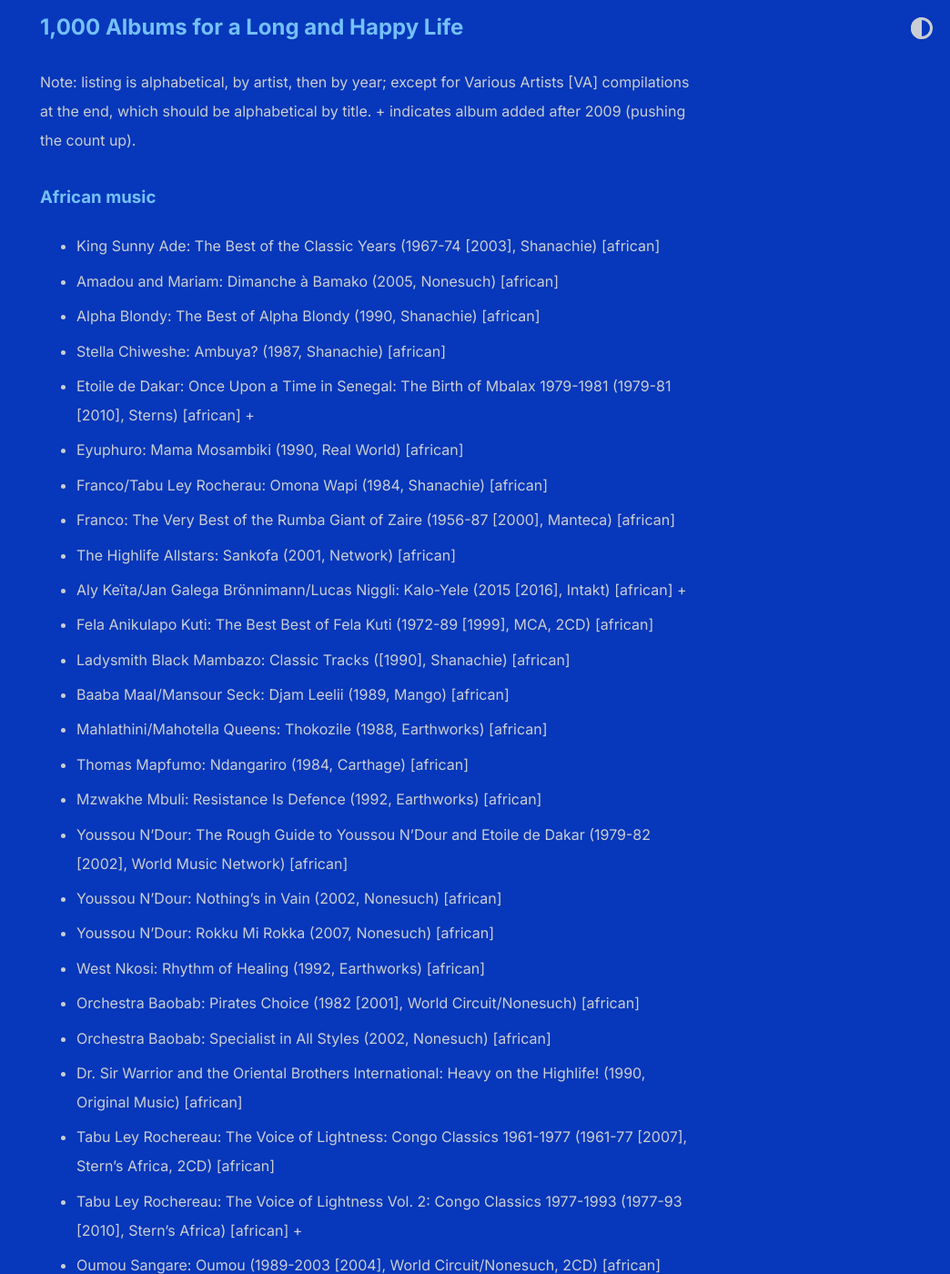
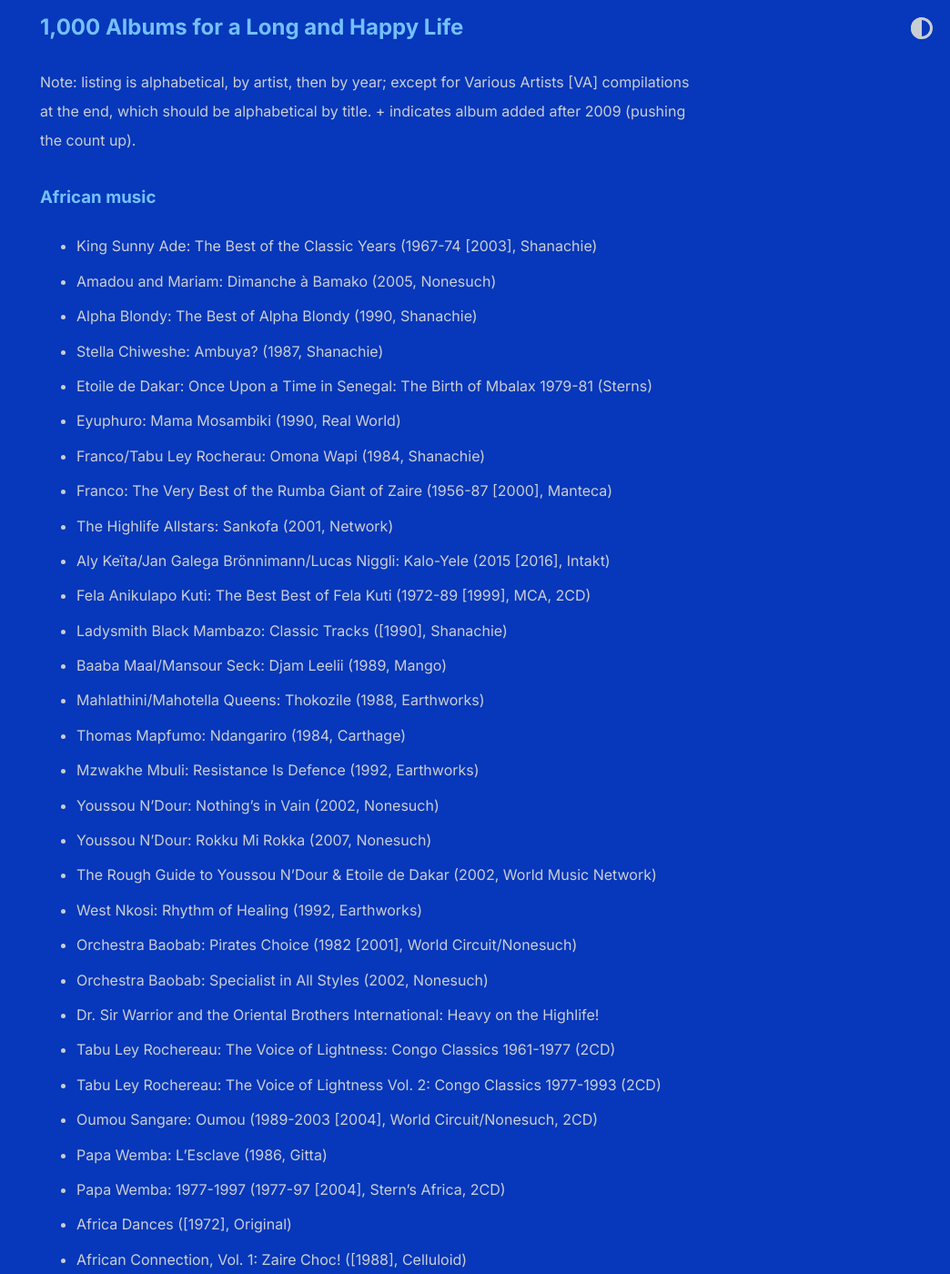
Before and after one commit to shihankanungo/shihankanungo.github.io, a Jekyll site: the page built from tomhull.md, in a window 1280 px wide and 1400 px high, scrolled down 2896 px. Shown: the whole window at 91% size, without its empty margins (236-1280 px from the left). Built offline with Jekyll 4.4.1, drawn with Linux system fonts in a browser that asks for light colours; some of the changed text lies outside the part shown.

Commit message:
Update tomhull.md

```diff
--- a/tomhull.md
+++ b/tomhull.md
@@ -76,52 +76,52 @@
 Note: listing is alphabetical, by artist, then by year; except for Various Artists [VA] compilations at the end, which should be alphabetical by title. + indicates album added after 2009 (pushing the count up).
 
 ### African music
-- King Sunny Ade: The Best of the Classic Years (1967-74 [2003], Shanachie) [african]
-- Amadou and Mariam: Dimanche à Bamako (2005, Nonesuch) [african]
-- Alpha Blondy: The Best of Alpha Blondy (1990, Shanachie) [african]
-- Stella Chiweshe: Ambuya? (1987, Shanachie) [african]
-- Etoile de Dakar: Once Upon a Time in Senegal: The Birth of Mbalax 1979-1981 (1979-81 [2010], Sterns) [african] +
-- Eyuphuro: Mama Mosambiki (1990, Real World) [african]
-- Franco/Tabu Ley Rocherau: Omona Wapi (1984, Shanachie) [african]
-- Franco: The Very Best of the Rumba Giant of Zaire (1956-87 [2000], Manteca) [african]
-- The Highlife Allstars: Sankofa (2001, Network) [african]
-- Aly Keïta/Jan Galega Brönnimann/Lucas Niggli: Kalo-Yele (2015 [2016], Intakt) [african] +
-- Fela Anikulapo Kuti: The Best Best of Fela Kuti (1972-89 [1999], MCA, 2CD) [african]
-- Ladysmith Black Mambazo: Classic Tracks ([1990], Shanachie) [african]
-- Baaba Maal/Mansour Seck: Djam Leelii (1989, Mango) [african]
-- Mahlathini/Mahotella Queens: Thokozile (1988, Earthworks) [african]
-- Thomas Mapfumo: Ndangariro (1984, Carthage) [african]
-- Mzwakhe Mbuli: Resistance Is Defence (1992, Earthworks) [african]
-- Youssou N'Dour: The Rough Guide to Youssou N'Dour and Etoile de Dakar (1979-82 [2002], World Music Network) [african]
-- Youssou N'Dour: Nothing's in Vain (2002, Nonesuch) [african]
-- Youssou N'Dour: Rokku Mi Rokka (2007, Nonesuch) [african]
-- West Nkosi: Rhythm of Healing (1992, Earthworks) [african]
-- Orchestra Baobab: Pirates Choice (1982 [2001], World Circuit/Nonesuch) [african]
-- Orchestra Baobab: Specialist in All Styles (2002, Nonesuch) [african]
-- Dr. Sir Warrior and the Oriental Brothers International: Heavy on the Highlife! (1990, Original Music) [african]
-- Tabu Ley Rochereau: The Voice of Lightness: Congo Classics 1961-1977 (1961-77 [2007], Stern's Africa, 2CD) [african]
-- Tabu Ley Rochereau: The Voice of Lightness Vol. 2: Congo Classics 1977-1993 (1977-93 [2010], Stern's Africa) [african] +
-- Oumou Sangare: Oumou (1989-2003 [2004], World Circuit/Nonesuch, 2CD) [african]
-- Papa Wemba: L'Esclave (1986, Gitta) [african]
-- Papa Wemba: 1977-1997 (1977-97 [2004], Stern's Africa, 2CD) [african]
-- Africa Dances ([1972], Original) [african]
-- African Connection, Vol. 1: Zaire Choc! ([1988], Celluloid) [african]
-- African Pearls 1: Congo: Rumba on the River (1954-69 [2006], Syllart, 2CD) [african]
-- Authenticité: The Syliphone Years (1965-80 [2007], Sterns, 2CD) [african]
-- Electric Highlife: Sessions From the Bokoor Studios (1978-89 [2002], Naxos World) [african]
-- Golden Afrique Vol. 1 (1971-83 [2005], Network, 2CD) [african]
-- Golden Afrique Vol. 2 (1956-82 [2005], Network, 2CD) [african]
-- The Guitar and Gun: Highlife Music From Ghana (1981-84 [2003], Stern's/Earthworks) [african]
-- Guitar Paradise of East Africa ([1991], Earthworks) [african]
-- The Heartbeat of Soweto ([1988], Shanachie) [african]
-- The Indestructible Beat of Soweto ([1986], Shanachie) [african]
-- The Kings and Queens of Township Jive: Modern Roots of the Indestructible Beat of Soweto ([1991], Earthworks) [african]
-- The Kings of Highlife: The Vibrant Music of West Africa ([2003], Wrasse) [african]
-- Kwaito: South African Hip Hop ([2000], Stern's/Earthworks) [african]
-- Mbuki Mvuki (1957-84 [1993], Original Music) [african]
-- The Music in My Head ([1998], Sterns) [african]
-- Soweto Never Sleeps ([1986], Shanachie) [african]
-- Township Jazz 'n' Jive (1939-65 [1997], Music Club) [african]
+- King Sunny Ade: The Best of the Classic Years (1967-74 [2003], Shanachie)
+- Amadou and Mariam: Dimanche à Bamako (2005, Nonesuch)
+- Alpha Blondy: The Best of Alpha Blondy (1990, Shanachie)
+- Stella Chiweshe: Ambuya? (1987, Shanachie)
+- Etoile de Dakar: Once Upon a Time in Senegal: The Birth of Mbalax 1979-81 (Sterns)
+- Eyuphuro: Mama Mosambiki (1990, Real World)
+- Franco/Tabu Ley Rocherau: Omona Wapi (1984, Shanachie)
+- Franco: The Very Best of the Rumba Giant of Zaire (1956-87 [2000], Manteca)
+- The Highlife Allstars: Sankofa (2001, Network)
+- Aly Keïta/Jan Galega Brönnimann/Lucas Niggli: Kalo-Yele (2015 [2016], Intakt)
+- Fela Anikulapo Kuti: The Best Best of Fela Kuti (1972-89 [1999], MCA, 2CD)
+- Ladysmith Black Mambazo: Classic Tracks ([1990], Shanachie)
+- Baaba Maal/Mansour Seck: Djam Leelii (1989, Mango)
+- Mahlathini/Mahotella Queens: Thokozile (1988, Earthworks)
+- Thomas Mapfumo: Ndangariro (1984, Carthage)
+- Mzwakhe Mbuli: Resistance Is Defence (1992, Earthworks)
+- Youssou N'Dour: Nothing's in Vain (2002, Nonesuch)
+- Youssou N'Dour: Rokku Mi Rokka (2007, Nonesuch)
+- The Rough Guide to Youssou N'Dour & Etoile de Dakar (2002, World Music Network)
+- West Nkosi: Rhythm of Healing (1992, Earthworks)
+- Orchestra Baobab: Pirates Choice (1982 [2001], World Circuit/Nonesuch)
+- Orchestra Baobab: Specialist in All Styles (2002, Nonesuch)
+- Dr. Sir Warrior and the Oriental Brothers International: Heavy on the Highlife!
+- Tabu Ley Rochereau: The Voice of Lightness: Congo Classics 1961-1977 (2CD)
+- Tabu Ley Rochereau: The Voice of Lightness Vol. 2: Congo Classics 1977-1993 (2CD)
+- Oumou Sangare: Oumou (1989-2003 [2004], World Circuit/Nonesuch, 2CD)
+- Papa Wemba: L'Esclave (1986, Gitta)
+- Papa Wemba: 1977-1997 (1977-97 [2004], Stern's Africa, 2CD)
+- Africa Dances ([1972], Original)
+- African Connection, Vol. 1: Zaire Choc! ([1988], Celluloid)
+- African Pearls 1: Congo: Rumba on the River (1954-69 [2006], Syllart, 2CD)
+- Authenticité: The Syliphone Years (1965-80 [2007], Sterns, 2CD)
+- Electric Highlife: Sessions From the Bokoor Studios (1978-89 [2002], Naxos World)
+- Golden Afrique Vol. 1 (1971-83 [2005], Network, 2CD)
+- Golden Afrique Vol. 2 (1956-82 [2005], Network, 2CD)
+- The Guitar and Gun: Highlife Music From Ghana (1981-84, Stern's/Earthworks)
+- Guitar Paradise of East Africa ([1991], Earthworks)
+- The Heartbeat of Soweto ([1988], Shanachie)
+- The Indestructible Beat of Soweto ([1986], Shanachie)
+- The Kings & Queens of Township Jive: Modern Roots of the Indestructible Beat of Soweto
+- The Kings of Highlife: The Vibrant Music of West Africa ([2003], Wrasse)
+- Kwaito: South African Hip Hop ([2000], Stern's/Earthworks)
+- Mbuki Mvuki (1957-84 [1993], Original Music)
+- The Music in My Head ([1998], Sterns)
+- Soweto Never Sleeps ([1986], Shanachie)
+- Township Jazz 'n' Jive (1939-65 [1997], Music Club)
 
 ### Jazz (1920's)
 - Benny Carter: The Complete Further Definitions Sessions (1961-66, Impulse)
@@ -137,52 +137,52 @@
 - Roy Eldridge: Little Jazz: The Best of the Verve Years (1951-60 [1994], Verve)
 - Duke Ellington: The Bubber Miley Era: 1924-1929 (1924-29 [2003], Jazz Legends)
 - Duke Ellington: Never No Lament: The Blanton-Webster Band (1940-42 [2003])
-- Duke Ellington: Ellington at Newport 1956 (Complete) (1956 [1999], Columbia/Legacy, 2CD)
-- Duke Ellington/Johnny Hodges: Back to Back / Side by Side (1958-59, Verve, 2CD)
-- Duke Ellington/Coleman Hawkins: Duke Ellington Meets Coleman Hawkins (1962 [1995], Impulse)
-- Duke Ellington: The Far East Suite: Special Mix (1966 [1995], RCA)
-- Duke Ellington: His Mother Called Him Bill (1967 [1987], RCA)
-- Bud Freeman: Chicago / Austin High School Jazz in Hi-Fi (1957 [2007], Mosaic)
-- Benny Goodman: B.G. in Hi-Fi (1954 [1989], Capitol)
-- Lionel Hampton: Hot Mallets Vol. 1 (1937-39 [1987], RCA Bluebird)
-- Lionel Hampton: Flying Home (1942-45 [1990], Decca)
-- Coleman Hawkins: The Bebop Years (1939-49 [2000], Proper, 4CD)
+- Duke Ellington: Ellington at Newport 1956 (Complete) (1999, Columbia/Legacy, 2CD)
+- Duke Ellington/Johnny Hodges: Back to Back/Side by Side (1958-59, Verve, 2CD)
+- Duke Ellington/Coleman Hawkins: Duke Ellington Meets Coleman Hawkins (1962, Impulse)
+- Duke Ellington: The Far East Suite: Special Mix (1966, RCA)
+- Duke Ellington: His Mother Called Him Bill (1967, RCA)
+- Bud Freeman: Chicago / Austin High School Jazz in Hi-Fi (1957, Mosaic)
+- Benny Goodman: B.G. in Hi-Fi (1954, Capitol)
+- Lionel Hampton: Hot Mallets Vol. 1 (1937-39, RCA Bluebird)
+- Lionel Hampton: Flying Home (1942-45, Decca)
+- Coleman Hawkins: The Bebop Years (1939-49, Proper, 4CD)
 - Coleman Hawkins/Ben Webster: Coleman Hawkins Encounters Ben Webster (1957, Verve)
 - Coleman Hawkins: Soul (1958, Prestige)
 - Coleman Hawkins: Today and Now (1962, Impulse)
-- Fletcher Henderson: A Study in Frustration (1923-38 [1994], Columbia, 3CD)
-- Earl Hines: Up to Date (1964 [1988], RCA Bluebird)
-- Earl Hines: Live at the Village Vanguard (1965 [1988], Columbia)
-- Earl Hines: Tour de Force (1972 [1989], Black Lion)
-- Johnny Hodges: Passion Flower (1940-46 [1995], RCA)
-- Johnny Hodges: Everybody Knows Johnny Hodges (1964-65 [1992], Impulse)
-- Johnny Hodges: Triple Play (1967 [1995], RCA)
+- Fletcher Henderson: A Study in Frustration (1923-38, Columbia, 3CD)
+- Earl Hines: Up to Date (1964, RCA Bluebird)
+- Earl Hines: Live at the Village Vanguard (1965, Columbia)
+- Earl Hines: Tour de Force (1972, Black Lion)
+- Johnny Hodges: Passion Flower (1940-46, RCA)
+- Johnny Hodges: Everybody Knows Johnny Hodges (1964-65, Impulse)
+- Johnny Hodges: Triple Play (1967, RCA)
 - George Lewis: The Beverley Caverns Sessions (1953, Good Time Jazz)
-- Jimmie Lunceford: For Dancers Only (1935-37 [1994], Decca)
+- Jimmie Lunceford: For Dancers Only (1935-37, Decca)
 - McKinney's Cotton Pickers: The Band Don Redman Built (1928-1930) (RCA Bluebird)
-- Jelly Roll Morton: The Pearls (1926-39 [1988], RCA)
-- Don Redman: Doin' What I Please (1925-38 [1993], ASV)
+- Jelly Roll Morton: The Pearls (1926-39, RCA)
+- Don Redman: Doin' What I Please (1925-38, ASV)
 - Django Reinhardt/Stéphane Grappelli: Swing from Paris (1935-39, ASV)
-- Artie Shaw: The Essential Artie Shaw (1936-53 [2005], Bluebird/Legacy, 2CD)
-- Muggsy Spanier: The "Ragtime Band" Sessions (1939 [1995], RCA Bluebird)
-- Art Tatum: 20th Century Piano Genius (1950-55 [1996], Verve, 2CD)
+- Artie Shaw: The Essential Artie Shaw (1936-53, Bluebird/Legacy, 2CD)
+- Muggsy Spanier: The "Ragtime Band" Sessions (1939, RCA Bluebird)
+- Art Tatum: 20th Century Piano Genius (1950-55, Verve, 2CD)
 - Art Tatum: The Tatum Group Masterpieces, Vols. 2, 7, 8 (1955-56, Pablo, 3CD)
 - Jack Teagarden's Big Eight / Pee Wee Russell's Rhythmakers (1938-40, Riverside)
-- Fats Waller: If You Got to Ask, You Ain't Got It (1926-43 [2006], Bluebird/Legacy, 3CD)
+- Fats Waller: If You Got to Ask, You Ain't Got It (1926-43, Bluebird/Legacy, 3CD)
 - Chick Webb: Spinnin' the Webb (1929-39, Decca)
-- Ben Webster: Cottontail: The Best of Ben Webster 1931-1944 (1931-44 [1995], ASV)
-- Ben Webster: King of the Tenors (1953 [1993], Verve)
-- Ben Webster: Soulville (1957 [2003], Verve)
-- Ben Webster: The Soul of Ben Webster (1957-58 [1995], Verve, 2CD)
-- Ben Webster/Harry Eddison: Ben and Sweets (1962 [1987], Columbia)
-- Mary Lou Williams: A Grand Night for Swinging (1976 [2008], High Note)
-- Lester Young: Lester Leaps In: His Greatest Recordings 1936-1944 (1936-44 [1995], ASV)
+- Ben Webster: Cottontail: The Best of Ben Webster 1931-1944 (1931-44, ASV)
+- Ben Webster: King of the Tenors (1953, Verve)
+- Ben Webster: Soulville (1957, Verve)
+- Ben Webster: The Soul of Ben Webster (1957-58, Verve, 2CD)
+- Ben Webster/Harry Eddison: Ben and Sweets (1962, Columbia)
+- Mary Lou Williams: A Grand Night for Swinging (1976, High Note)
+- Lester Young: Lester Leaps In: His Greatest Recordings 1936-1944 (1995, ASV)
 - Lester Young: The Essential Keynote Collection 1: The Complete Lester Young
-- Lester Young: The President Plays with the Oscar Peterson Trio (1952 [1959], Verve)
-- Lester Young/Teddy Wilson: Pres and Teddy (1956 [1986], Verve)
+- Lester Young: The President Plays with the Oscar Peterson Trio (1952, Verve)
+- Lester Young/Teddy Wilson: Pres and Teddy (1956, Verve)
 - American Pop: An Audio History from Minstrel to Mojo on Record, 1893-1946 (West Hill, 9CD)
-- Dope and Glory: Reefer Songs der 30er und 40er Jahre (1925-47 [2002], Trikont, 2CD)
-- That Devilin' Tune: A Jazz History [1895-1950]: Volumes 1-4 (1895-1951 [2007], WHRA, 36CD)
+- Dope and Glory: Reefer Songs der 30er und 40er Jahre (1925-47, Trikont, 2CD)
+- That Devilin' Tune: A Jazz History [1895-1950]: Volumes 1-4 (WHRA, 36CD)
 
 ### Jazz (1940's)
 - Gene Ammons: Boss Tenor (1960 [1987], Prestige) [jazz-40s]
```
Also changed, not shown: other parts of tomhull.md (+1 -1 lines).
